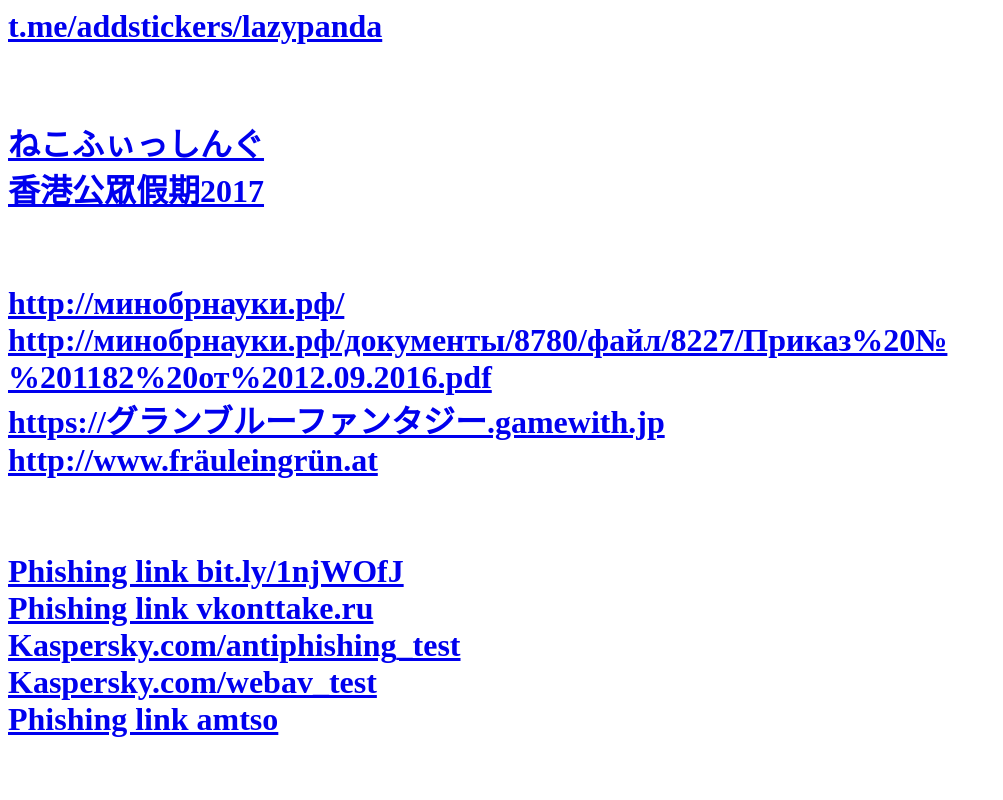
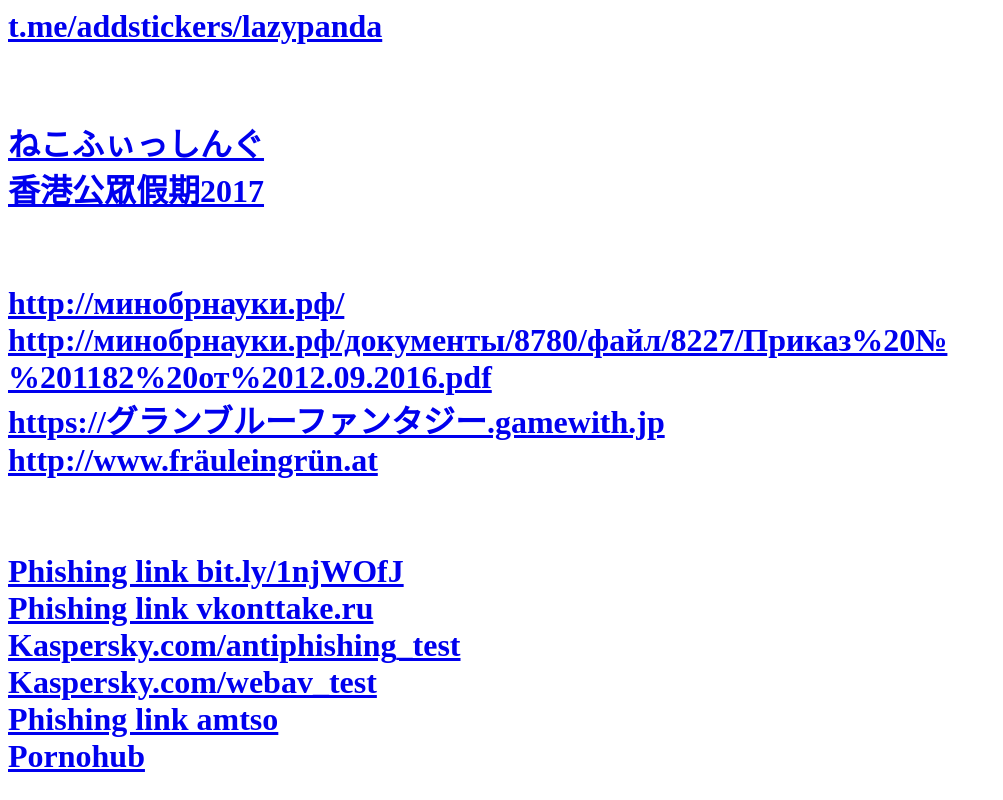
Before and after one commit to k1sa/k1sa.github.io, a plain HTML site: page index.html in a window 1280 px wide. Shown: the whole page, without its empty margins (0-1003 px from the left). Drawn offline with Linux system fonts and the light colour scheme.

Commit message:
Update index.html

```diff
--- a/index.html
+++ b/index.html
@@ -17,6 +17,7 @@
     <a href="http://kaspersky.com/antiphishing_test">Kaspersky.com/antiphishing_test </a><br>
     <a href="http://kaspersky.com/webav_test">Kaspersky.com/webav_test </a><br>
     <a href="http://www.amtso.org/check-android-phishing-page/">Phishing link amtso </a><br>
+    <a href="http://pornohub.com/">Pornohub </a><br>
     <!--<a href=""></a><br>-->
     </h1></body>
 </html>
```
